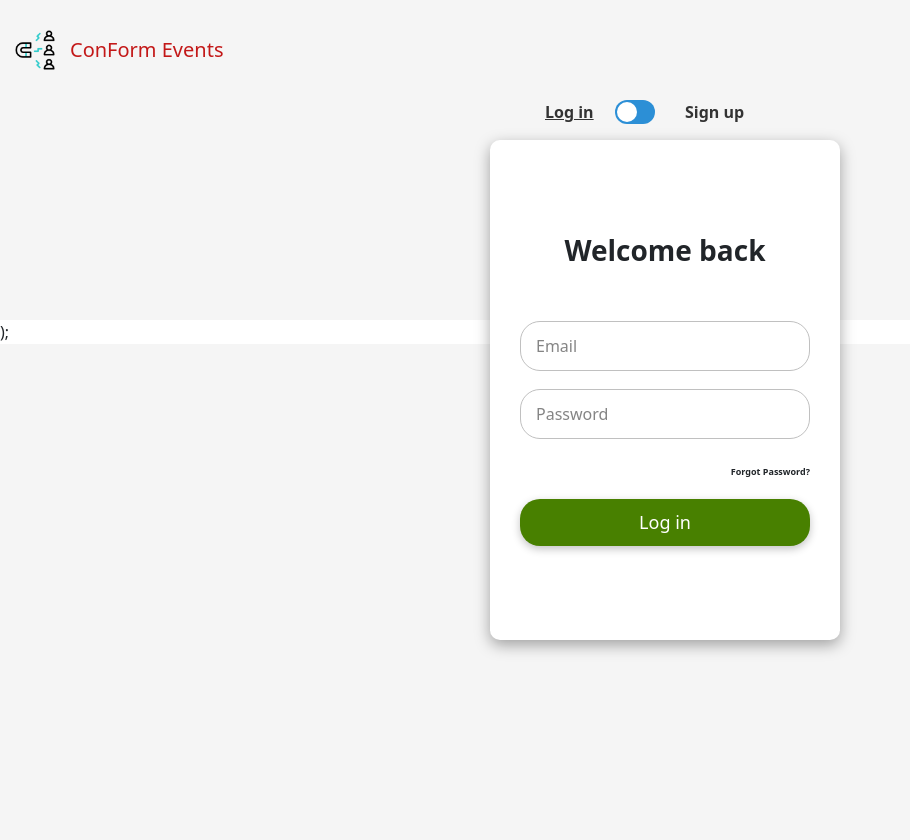
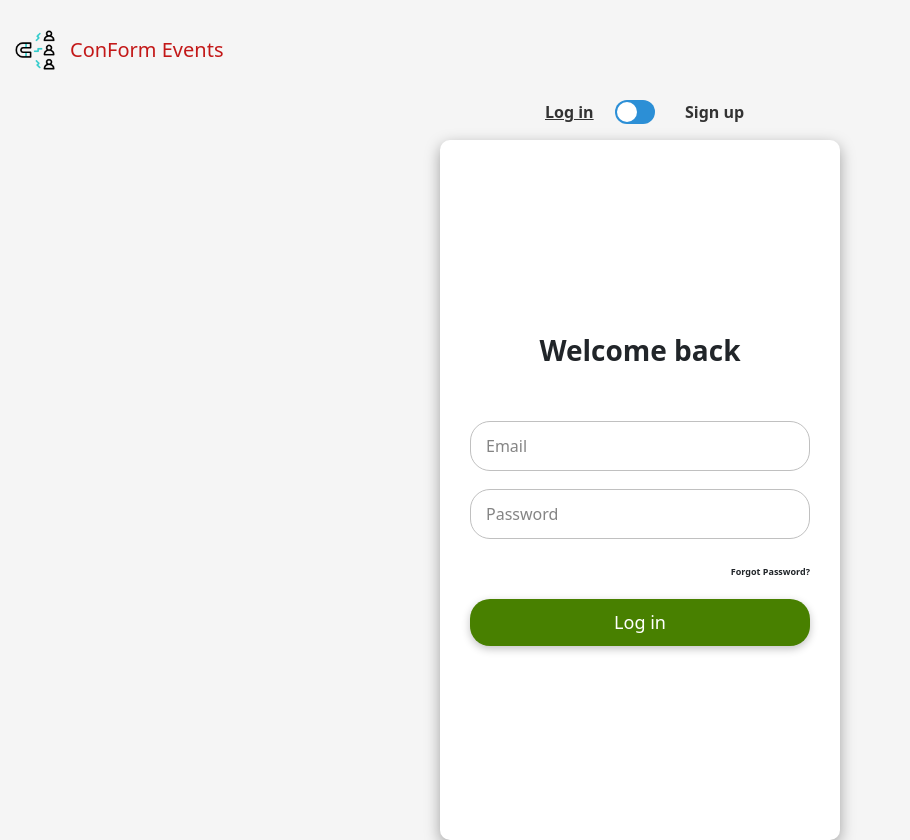
Before and after one commit to klaus-tm/ConformEvents, a React (Vite) app in the folder frontend/: page / in a window 1280 px wide. Both pictures are taken after a click on the link "Log In". Shown: the whole page, without its empty margins (0-910 px from the left). Before the commit the page ends 800 px from the top, so only its background shows below. Built offline with nearby package versions, Linux system fonts and the light colour scheme.

Commit message:
frontend issues done

```diff
--- a/frontend/package.json
+++ b/frontend/package.json
@@ -10,7 +10,8 @@
     "preview": "vite preview"
   },
   "dependencies": {
-    "bootstrap": "^5.3.2",
+    "bootstrap": "^5.2.3",
+    "papaparse": "^5.4.1",
     "react": "^18.2.0",
     "react-dom": "^18.2.0"
   },
--- a/frontend/src/App.tsx
+++ b/frontend/src/App.tsx
@@ -36,7 +36,6 @@ function App(){
             </header>
             {showLogin ? <Login /> : <Home />}
         </div>
-        );
     </div>
 }
 
--- a/frontend/src/components/Login.tsx
+++ b/frontend/src/components/Login.tsx
@@ -31,17 +31,11 @@ function Login() {
                     <div className="flip-card__back">
                         <p className="title">Create account</p>
                         <form className="flip-card__form">
-                            <input type="text" className="flip-card__input" placeholder="Name" />
-                            <input
-                                type="email"
-                                className="flip-card__input"
-                                placeholder="Email"
-                            />
-                            <input
-                                type="password"
-                                className="flip-card__input"
-                                placeholder="Password"
-                            />
+                            <input type="text" className="flip-card__input" placeholder="First name" />
+                            <input type="text" className="flip-card__input" placeholder="Last name" />
+                            <input type="text" className="flip-card__input" placeholder="Phone" />
+                            <input type="email" className="flip-card__input" placeholder="Email"/>
+                            <input type="password" className="flip-card__input" placeholder="Password"/>
                             <button className="flip-card__btn">Create account</button>
                         </form>
                         I'm an
--- a/frontend/src/style/login.css
+++ b/frontend/src/style/login.css
@@ -17,6 +17,7 @@
     width: 50px;
     height: 20px;
 }
+
 
 .card-side::before {
     font-family: system-ui, -apple-system, BlinkMacSystemFont, 'Segoe UI', Roboto, Oxygen, Ubuntu, Cantarell, 'Open Sans', 'Helvetica Neue', sans-serif;
@@ -93,13 +94,11 @@
 /* card */
 
 .flip-card__inner {
-    width: 300px;
-    height: 350px;
+    width: 400px;
+    height: 700px;
     position: relative;
     background-color: transparent;
     perspective: 1000px;
-    /*width: 100%;*/
-    /*height: 100%;*/
     text-align: center;
     transition: transform 0.8s;
     transform-style: preserve-3d;
@@ -121,8 +120,8 @@
     -webkit-backface-visibility: hidden;
     backface-visibility: hidden;
     gap: 20px;
-    width: 350px;
-    height: 500px;
+    width: 400px;
+    height: 700px;
     background-color: #fff;
     box-shadow: rgba(0, 0, 0, 0.35) 0px 5px 15px;
     border-radius: 10px;
@@ -235,7 +234,7 @@
 .wrapper-check {
     position: relative;
     width: 300px;
-    height: 50px;
+    height: 38px;
     background-color: var(--btn-color);
     border-radius: 34px;
     display: flex;
```
Also changed, not shown: 2 other files (tests, documents, lock files or other folders).
